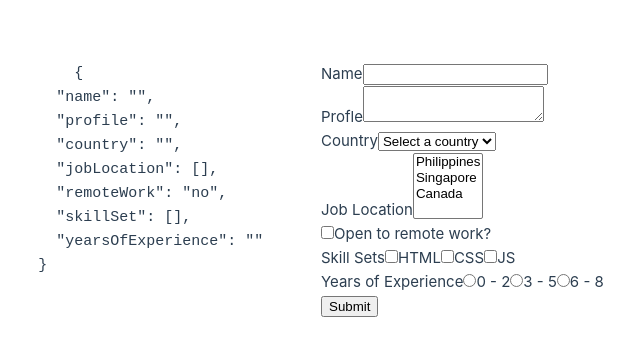
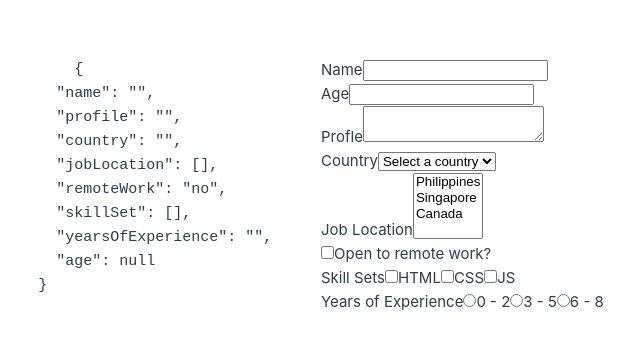
Before and after one commit to fassadicon/vue3-tutorial, a Vue app in the folder basics/: page / in a window 1280 px wide. Shown: the part 210-566 px from the top of the page, without its empty margins (319-959 px from the left). Built offline with nearby package versions, Linux system fonts and the light colour scheme.

Commit message:
March 2024

```diff
--- a/basics/src/App.vue
+++ b/basics/src/App.vue
@@ -13,13 +13,13 @@
         jobLocation: [],
         remoteWork: "no",
         skillSet: [],
-        yearsOfExperience: ''
+        yearsOfExperience: '',
+        age: null
       }
     }
   },
   methods: {
-    submitForm (event) {
-      event.preventDefault()
+    submitForm () {
       console.log(this.formValues)
     }
   }
@@ -30,10 +30,14 @@
   <pre>
     {{ formValues }}
   </pre>
-  <form @submit="submitForm">
+  <form @submit.prevent="submitForm">
     <div>
       <label for="name">Name</label>
-      <input type="text" id="name" v-model="formValues.name">
+      <input type="text" id="name" v-model.trim.lazy="formValues.name">
+    </div>
+    <div>
+      <label for="age">Age</label>
+      <input @keyup.enter="submitForm" type="number" id="age" v-model.number="formValues.age">
     </div>
     <div>
       <label for="profile">Profle</label>
@@ -80,9 +84,9 @@
 
     </div>
 
-    <div>
+    <!-- <div>
       <button type="submit">Submit</button>
-    </div>
+    </div> -->
   </form>
 </template>
 
```
